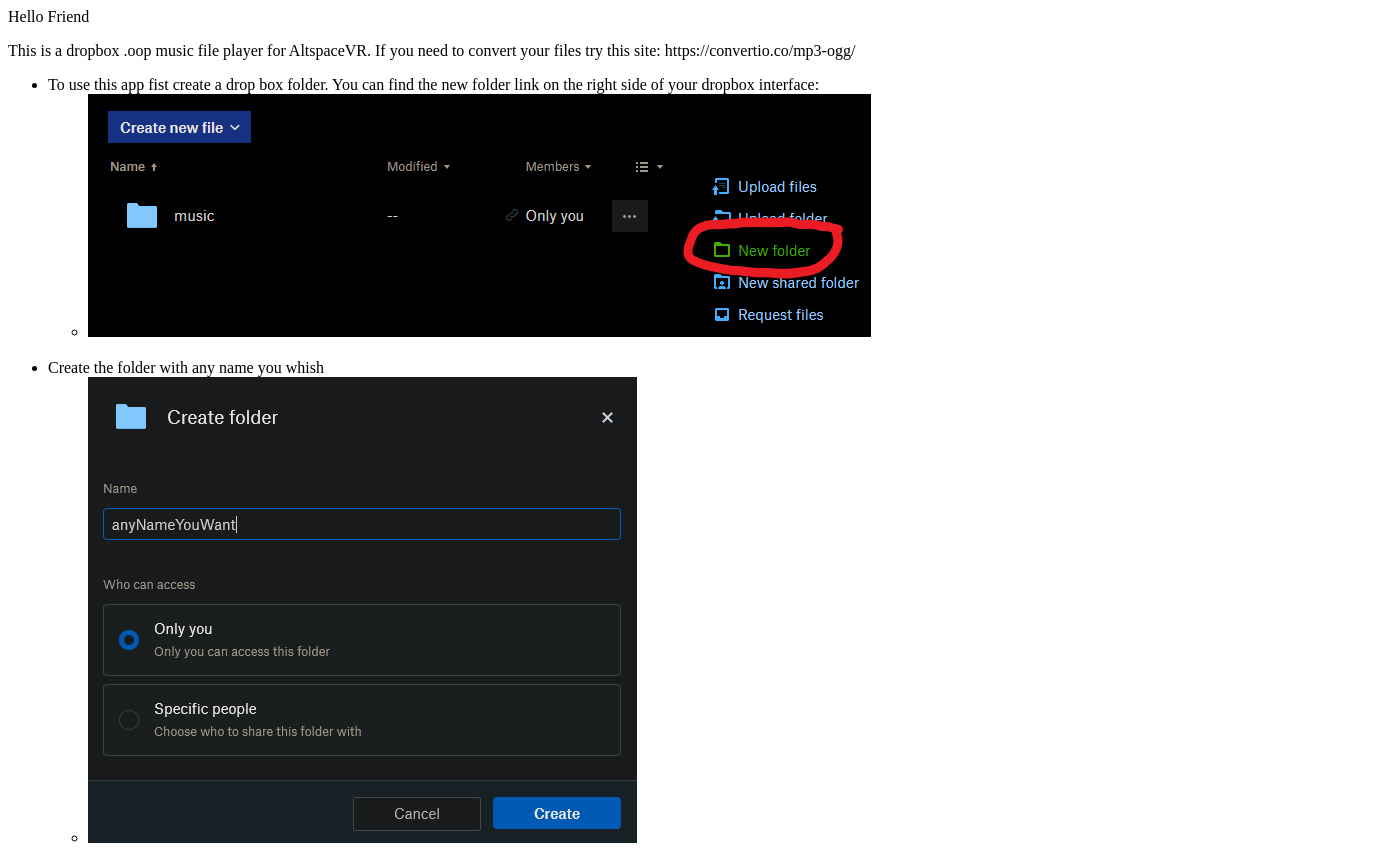
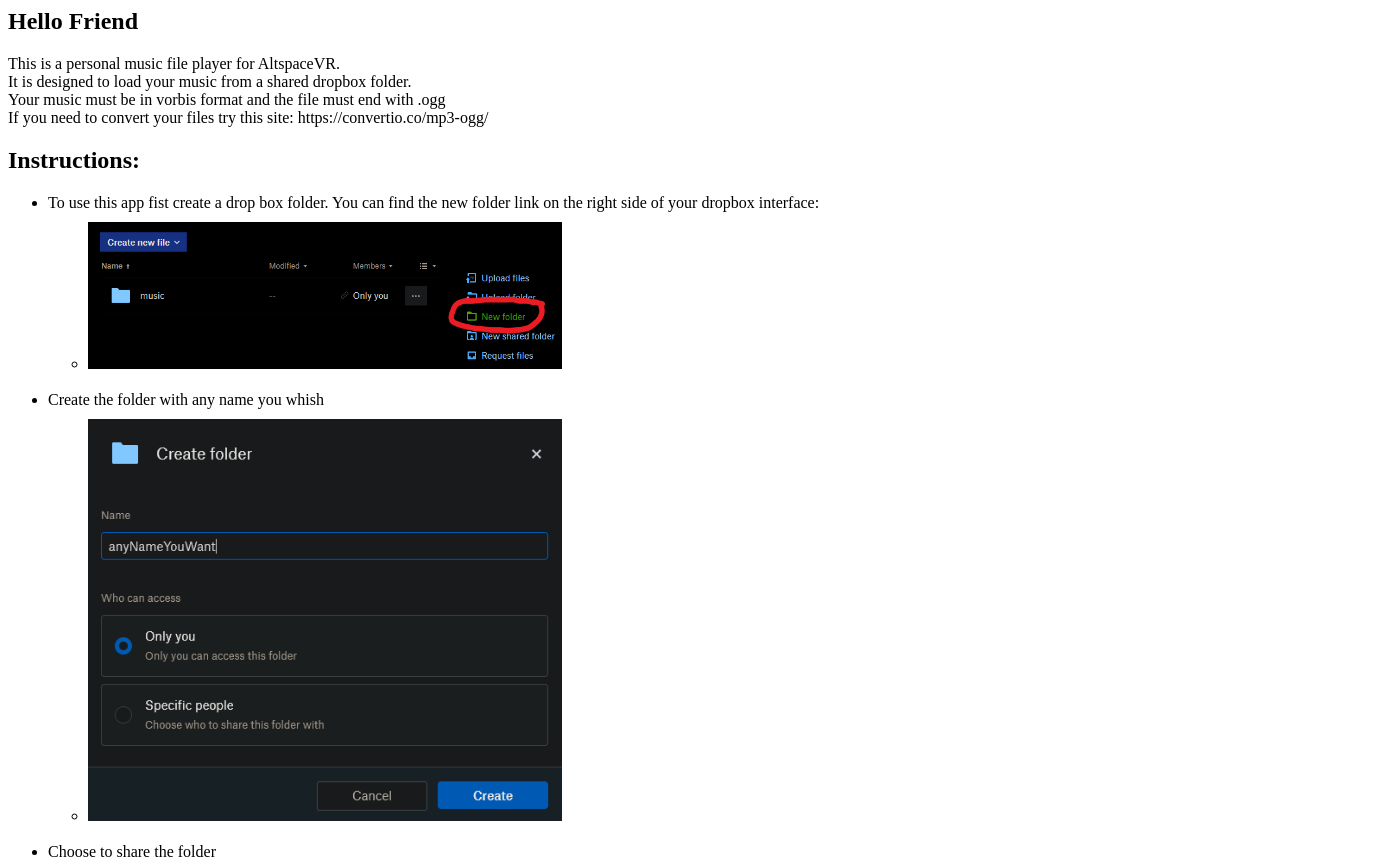
Before and after one commit to 3MUl0R/HelloFriendPlayer, a website: page public/index.html in a window 1280 px wide. Shown: the top 857 px of the page, 1385 px wide, since content can reach past the window. Drawn offline with Linux system fonts and the light colour scheme.

Commit message:
instructions update

```diff
--- a/public/index.html
+++ b/public/index.html
@@ -1,13 +1,20 @@
 
-<html><body>
-    <div>Hello Friend</div>
+<html>
+<head>
+    <link rel="stylesheet" href="style.css">
+</head>
+<body>
+    <div><h2>Hello Friend</h2></div>
     <div>
         <p>
-            This is a dropbox .oop music file player for AltspaceVR.
+            This is a personal music file player for AltspaceVR.<br>
+            It is designed to load your music from a shared dropbox folder.<br>
+            Your music must be in vorbis format and the file must end with .ogg<br>
             If you need to convert your files try this site: https://convertio.co/mp3-ogg/
         </p>
     </div>
     <div>
+        <h2>Instructions:</h2>
         <ul>
             <li>To use this app fist create a drop box folder. You can find the new folder link on the right side of your dropbox interface:</li>
             <ul><li><img src="./images/newFolder.png" alt=""></li></ul>
@@ -37,7 +44,8 @@
             <ul><li><img src="./images/sdkApp.png" alt=""></li></ul>
             <br>
 
-            <li>Paste or type the address of this application: http://</li>
+            <li>Paste or type the address of this application: <b>wss://hellofriend.space</b></li>
+            <ul><li>The address in the example below is just an example.  Copy the address above.</li></ul>
             <ul><li><img src="./images/createSdkApp.png" alt=""></li></ul>
             <br>
 
@@ -49,4 +57,5 @@
 
 
 
-</body></html>
+</body>
+</html>
--- /dev/null
+++ b/public/style.css
@@ -0,0 +1,5 @@
+img {
+    width: 40%;
+    min-width: 150px;
+    padding-top: 10px;
+}
```
